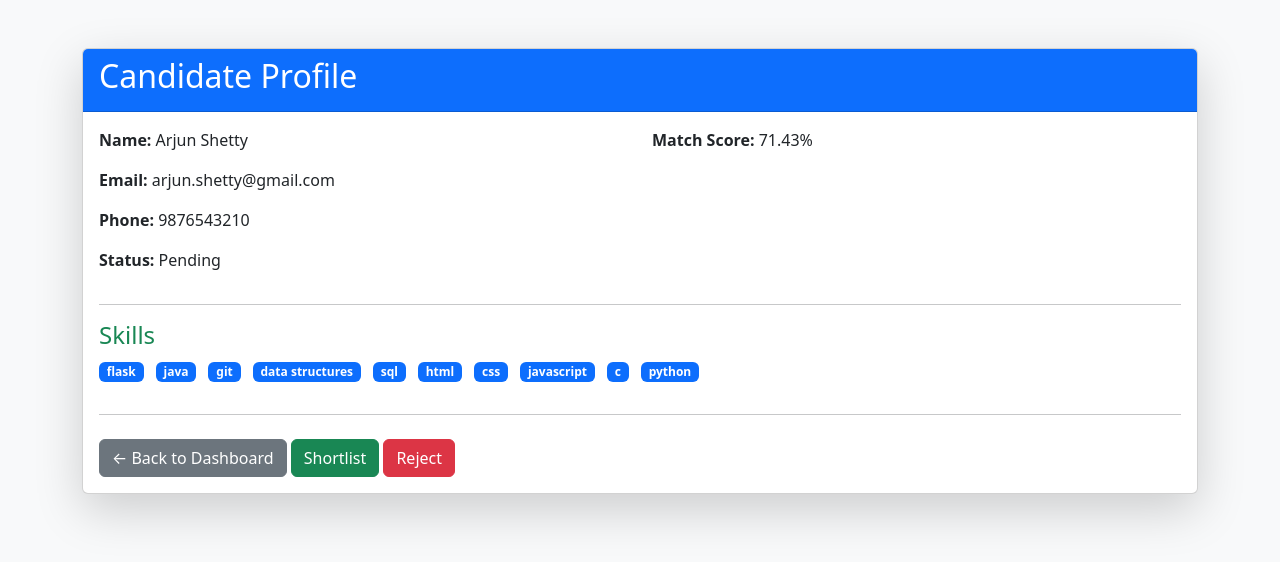
After one commit to DhanyashreePS/AI-Resume-Screening-System, a Flask app: page /candidate/38 in a window 1280 px wide. The commit adds this page. Shown: the top 562 px of the page. Run offline with Flask 3, Linux system fonts and the light colour scheme; the visitor is signed in with stand-in values (Sample User, id 1); data comes from the database, SQL or seed files in the repository; both versions use the stored data as it was after the commit.

Commit message:
Added feature of viewing data of individual candidate.

```diff
--- a/app.py
+++ b/app.py
@@ -19,8 +19,10 @@ from utils.candidate_extractor import (
 from utils.job_matcher import calculate_match
 from utils.interview_generator import generate_questions
 from utils.database import save_candidate
-from utils.database import get_all_candidates
-
+from utils.database import (
+    get_all_candidates,
+    get_candidate_by_id
+)
 app = Flask(__name__)
 
 app.secret_key = "resume_screening_secret"
@@ -136,6 +138,34 @@ def analyze():
 }
     return redirect("/dashboard")
     #return render_template("results.html", name=name,email=email,phone=phone,skills=skills,score=match_result["score"],matched=match_result["matched_skills"],missing=match_result["missing_skills"], questions=questions,similarity_score=similarity_score)
+@app.route("/candidate/<int:id>")
+def candidate_profile(id):
+
+    if not session.get("logged_in"):
+        return redirect("/login")
+
+    row = get_candidate_by_id(id)
+
+    if row is None:
+        return "Candidate not found"
+
+    candidate = {
+        "id": row[0],
+        "name": row[1],
+        "email": row[2],
+        "phone": row[3],
+        "skills": row[4].split(","),
+        "score": row[5],
+        "status": row[6]
+    }
+
+    return render_template(
+        "candidate_profile.html",
+        candidate=candidate
+    )
+
+
+
 @app.route("/dashboard")
 def dashboard():
     if not session.get("logged_in"):
@@ -150,11 +180,14 @@ def dashboard():
 
     for row in rows:
         candidates.append({
-        "id": row[0],
-        "name": row[1],
-        "score": row[2],
-        "status": row[3]
-    })
+    "id": row[0],
+    "name": row[1],
+    "email": row[2],
+    "phone": row[3],
+    "skills": row[4].split(","),
+    "score": row[5],
+    "status": row[6]
+})
     if search:
         candidates = [
             c for c in candidates
--- /dev/null
+++ b/templates/candidate_profile.html
@@ -0,0 +1,112 @@
+<!DOCTYPE html>
+<html lang="en">
+
+<head>
+
+    <meta charset="UTF-8">
+
+    <meta name="viewport"
+          content="width=device-width, initial-scale=1">
+
+    <title>Candidate Profile</title>
+
+    <link
+        href="https://cdn.jsdelivr.net/npm/bootstrap@5.3.3/dist/css/bootstrap.min.css"
+        rel="stylesheet">
+
+</head>
+
+<body class="bg-light">
+
+<div class="container py-5">
+
+<div class="card shadow-lg">
+
+<div class="card-header bg-primary text-white">
+
+<h2>
+Candidate Profile
+</h2>
+
+</div>
+
+<div class="card-body">
+
+<div class="row">
+
+<div class="col-md-6">
+
+<p><strong>Name:</strong> {{ candidate.name }}</p>
+
+<p><strong>Email:</strong> {{ candidate.email }}</p>
+
+<p><strong>Phone:</strong> {{ candidate.phone }}</p>
+
+<p><strong>Status:</strong> {{ candidate.status }}</p>
+
+</div>
+
+<div class="col-md-6">
+
+<p><strong>Match Score:</strong> {{ candidate.score }}%</p>
+
+</div>
+
+</div>
+
+<hr>
+
+<h4 class="text-success">
+Skills
+</h4>
+
+<div class="mb-4">
+
+{% for skill in candidate.skills %}
+
+<span class="badge bg-primary me-2 mb-2">
+
+{{ skill }}
+
+</span>
+
+{% endfor %}
+
+</div>
+
+<hr>
+
+<div class="mt-4">
+
+<a href="/dashboard"
+class="btn btn-secondary">
+
+← Back to Dashboard
+
+</a>
+
+<a href="/shortlist/{{ candidate.id }}"
+class="btn btn-success">
+
+Shortlist
+
+</a>
+
+<a href="/reject/{{ candidate.id }}"
+class="btn btn-danger">
+
+Reject
+
+</a>
+
+</div>
+
+</div>
+
+</div>
+
+</div>
+
+</body>
+
+</html>
--- a/utils/database.py
+++ b/utils/database.py
@@ -10,15 +10,19 @@ def create_database():
     cursor = conn.cursor()
 
     cursor.execute("""
-    CREATE TABLE IF NOT EXISTS candidates(
-        id INTEGER PRIMARY KEY AUTOINCREMENT,
-        name TEXT,
-        email TEXT,
-        phone TEXT,
-        skills TEXT,
-        score INTEGER,
-        status TEXT DEFAULT 'Pending'
-    )
+    CREATE TABLE IF NOT EXISTS candidates (
+    id INTEGER PRIMARY KEY AUTOINCREMENT,
+    name TEXT,
+    email TEXT,
+    phone TEXT,
+    skills TEXT,
+    score REAL,
+    similarity REAL,
+    matched_skills TEXT,
+    missing_skills TEXT,
+    interview_questions TEXT,
+    status TEXT
+)
     """)
 
     conn.commit()
@@ -74,7 +78,14 @@ def get_all_candidates():
     cursor = conn.cursor()
 
     cursor.execute("""
-    SELECT id,name, score,status
+    SELECT
+        id,
+        name,
+        email,
+        phone,
+        skills,
+        score,
+        status
     FROM candidates
     ORDER BY score DESC
     """)
@@ -84,6 +95,31 @@ def get_all_candidates():
     conn.close()
 
     return rows
+
+def get_candidate_by_id(id):
+
+    conn = sqlite3.connect(DB_PATH)
+
+    cursor = conn.cursor()
+
+    cursor.execute("""
+        SELECT
+            id,
+            name,
+            email,
+            phone,
+            skills,
+            score,
+            status
+        FROM candidates
+        WHERE id=?
+    """, (id,))
+
+    row = cursor.fetchone()
+
+    conn.close()
+
+    return row
 
 def clear_db():
 
```
Also changed, not shown: templates/dashboard.html (+50 -53 lines), data/resume_screening.db.
